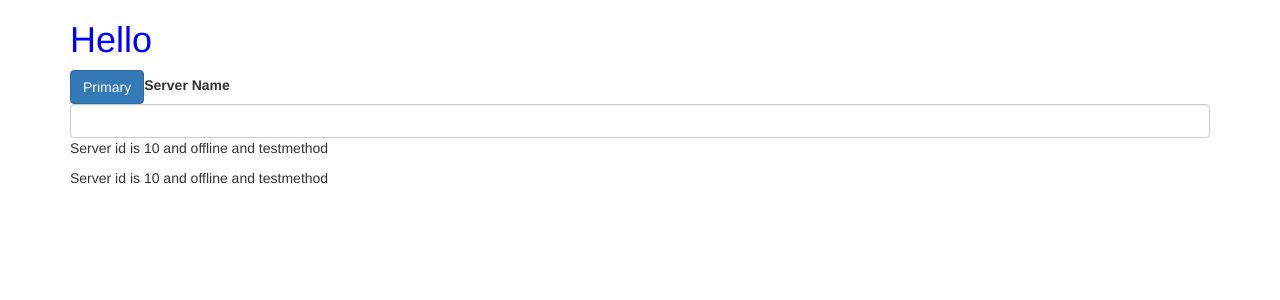
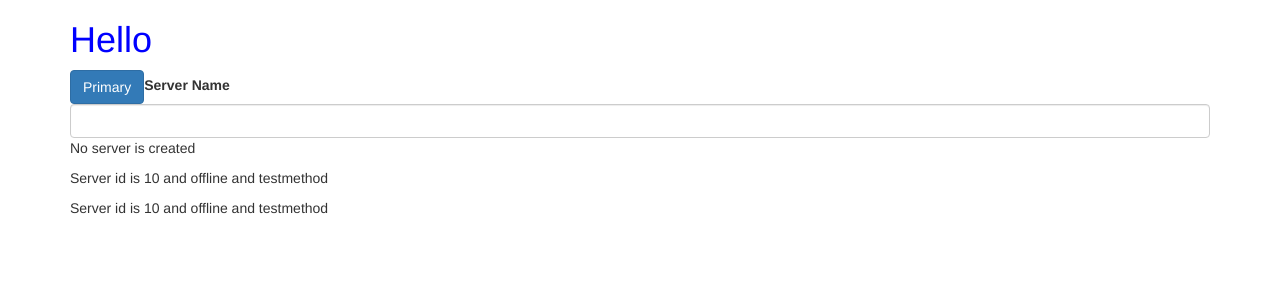
Before and after one commit to Harshbhama/test-angular-1, an Angular app: page / in a window 1280 px wide. Shown: the top 300 px of the page. Built offline with nearby package versions, Linux system fonts and the light colour scheme.

Commit message:
else using ng

```diff
--- a/src/app/servers/servers.component.html
+++ b/src/app/servers/servers.component.html
@@ -22,7 +22,10 @@
 <!-- <p>{{newserver}}</p>  -->
 <!-- String interpolation -->
 <!-- <p [innerText]="newserver"></p>  -->
-<p *ngIf="serverCreated">Server was created, server name is {{servername}}</p>
+<p *ngIf="serverCreated; else noServer">Server was created, server name is {{servername}}</p>
+<ng-template #noServer>
+    <p>No server is created</p>
+</ng-template>
 
 <app-server></app-server>
 <app-server></app-server>
```
